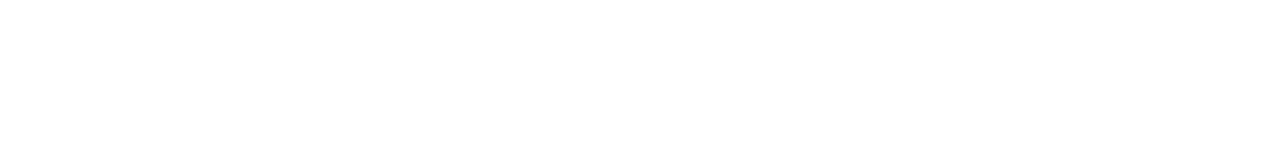
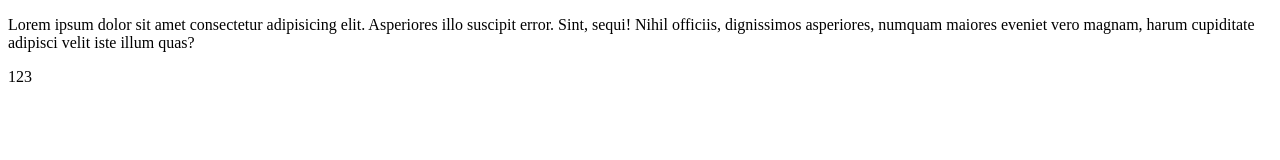
Before and after one commit to nghiahd147/Test-Github, a plain HTML site: page index.html in a window 1280 px wide. Drawn offline with Linux system fonts and the light colour scheme.

Commit message:
Noi dung

```diff
--- a/index.html
+++ b/index.html
@@ -6,6 +6,11 @@
     <title>Trang 2</title>
 </head>
 <body>
-
+    <p>
+        Lorem ipsum dolor sit amet consectetur adipisicing elit. Asperiores illo suscipit error. Sint, sequi! Nihil officiis, dignissimos asperiores, numquam maiores eveniet vero magnam, harum cupiditate adipisci velit iste illum quas?
+    </p>
+    <p>
+        123
+    </p>
 </body>
 </html>
```
Also changed, not shown: git.html (+3 -0 lines).
